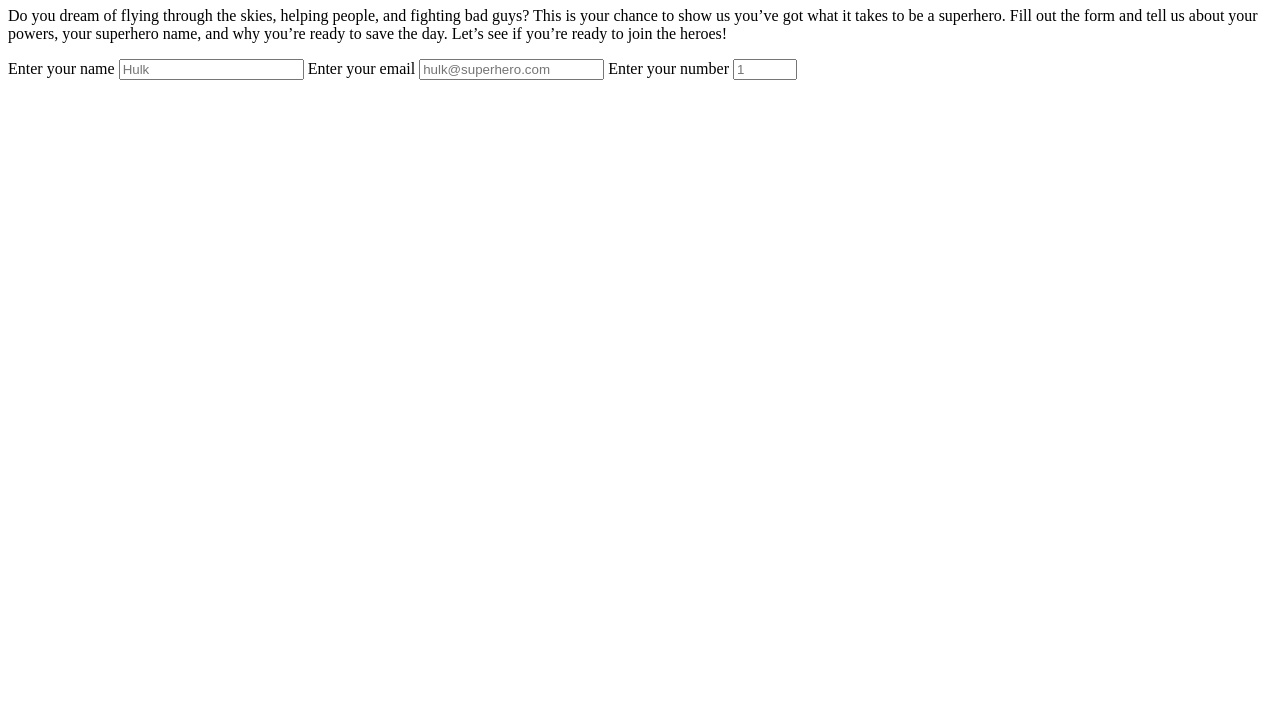
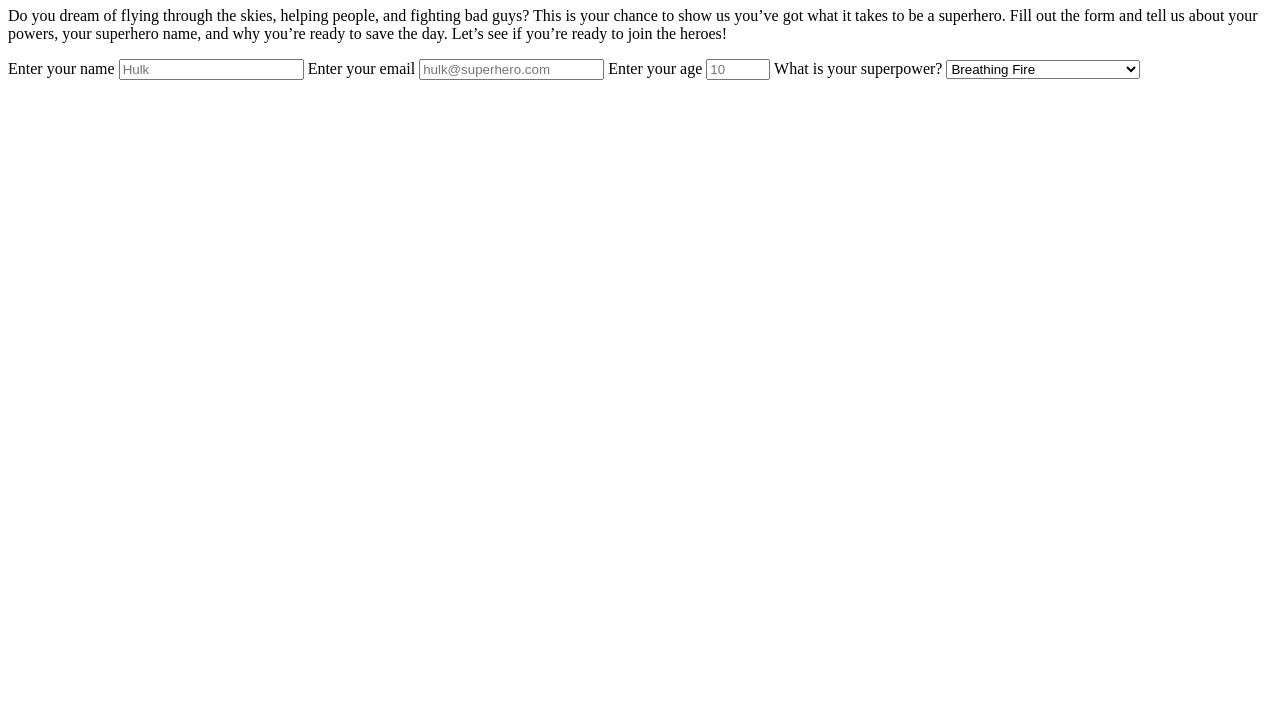
Before and after one commit to aaelsay3d/survey-form, a plain HTML site: page index.html in a window 1280 px wide. Shown: the part 73-800 px from the top of the page. Drawn offline with Linux system fonts and the light colour scheme.

Commit message:
Add a select field with two selectable elements

```diff
--- a/index.html
+++ b/index.html
@@ -17,8 +17,14 @@
     <input id="name" name="name" type="text" placeholder="Hulk" required />
     <label id="email-label" for="email">Enter your email </label>
     <input id="email" name="email" type="email" placeholder="hulk@superhero.com" required />
-    <label id="number-label" for="number">Enter your number </label>
-    <input id="number" name="number" type="number" min="0" max="100" placeholder="1" />
+    <label id="number-label" for="number">Enter your age </label>
+    <input id="number" name="number" type="number" min="0" max="100" placeholder="10" />
+
+    <label for"dropdown">What is your superpower?</label>
+    <select id="dropdown" name="powers">
+        <option value="fire"> Breathing Fire</option>
+        <option value="stone"> Converting anything to Stone</option>
+    </select>
 </form>
 
 </html>
```
